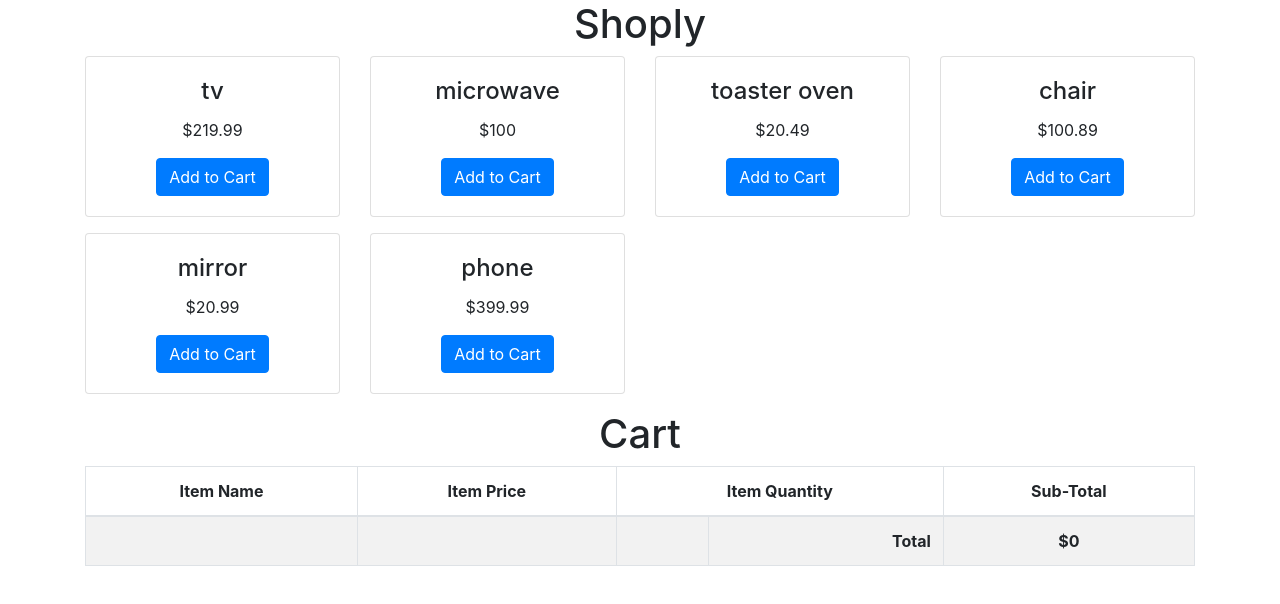
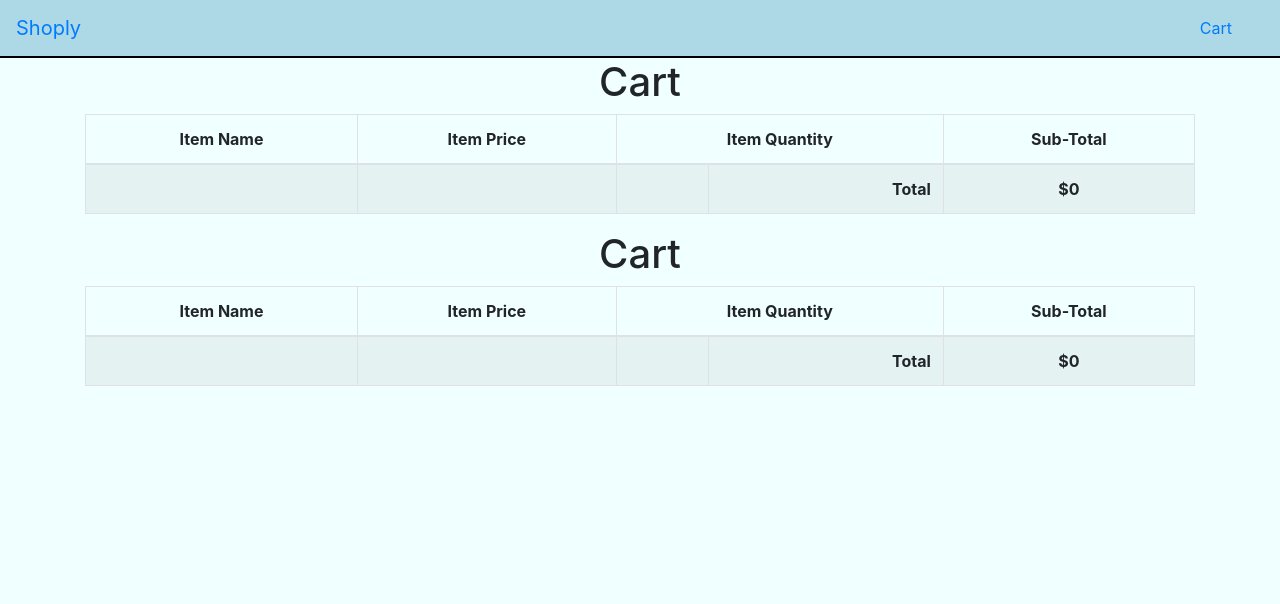
Before and after one commit to Keparoo/Shoply, a React (Create React App) app: page /cart in a window 1280 px wide. Shown: the top 604 px of the page. Built offline with nearby package versions, Linux system fonts and the light colour scheme.

Commit message:
Implement router

```diff
--- a/package.json
+++ b/package.json
@@ -11,6 +11,7 @@
     "react": "^17.0.2",
     "react-dom": "^17.0.2",
     "react-redux": "^7.2.6",
+    "react-router-dom": "^5.2.1",
     "react-scripts": "5.0.0",
     "redux": "^4.1.2",
     "web-vitals": "^2.1.4"
--- a/src/App.js
+++ b/src/App.js
@@ -1,39 +1,43 @@
 import React from 'react';
-import { useSelector, useDispatch } from 'react-redux';
-import { addToCart } from './actions';
+// import { useSelector, useDispatch } from 'react-redux';
+// import { addToCart } from './actions';
+import Navbar from './Navbar';
+import Routes from './Routes';
 import Cart from './Cart';
 import './App.css';
 
 function App() {
-	const products = useSelector((store) => store.products);
-	const dispatch = useDispatch();
+	// const products = useSelector((store) => store.products);
+	// const dispatch = useDispatch();
 
-	const add = (id, price) => {
-		dispatch(addToCart(id, price));
-	};
+	// const add = (id, price) => {
+	// 	dispatch(addToCart(id, price));
+	// };
 
-	const productList = Object.keys(products).map((id) => (
-		<div className="col-md-3 mb-3" key={id}>
-			<div className="card">
-				<div className="card-body">
-					<h4 className="card-title text-center">{products[id].name}</h4>
-					<p>${products[id].price}</p>
-					<button
-						className="btn btn-primary"
-						onClick={() => add(id, products[id].price)}
-					>
-						Add to Cart
-					</button>
-				</div>
-			</div>
-		</div>
-	));
+	// const productList = Object.keys(products).map((id) => (
+	// 	<div className="col-md-3 mb-3" key={id}>
+	// 		<div className="card">
+	// 			<div className="card-body">
+	// 				<h4 className="card-title text-center">{products[id].name}</h4>
+	// 				<p>${products[id].price}</p>
+	// 				<button
+	// 					className="btn btn-primary"
+	// 					onClick={() => add(id, products[id].price)}
+	// 				>
+	// 					Add to Cart
+	// 				</button>
+	// 			</div>
+	// 		</div>
+	// 	</div>
+	// ));
 
 	return (
-		<div className="App container">
-			<h1>Shoply</h1>
-			<div className="row">{productList}</div>
-			<Cart />
+		<div className="App">
+			<Navbar />
+			<div className="container">
+				<Routes />
+				<Cart />
+			</div>
 		</div>
 	);
 }
--- /dev/null
+++ b/src/Navbar.css
@@ -0,0 +1,9 @@
+.Navbar {
+	background-color: lightblue;
+	border-bottom: 2px solid black;
+}
+
+.nav-link.active {
+	font-weight: bold;
+	color: black;
+}
--- /dev/null
+++ b/src/Navbar.js
@@ -0,0 +1,27 @@
+import React from 'react';
+import { Link } from 'react-router-dom';
+import './Navbar.css';
+
+/* Navigation bar for site
+    Rendered on every page
+    Rendered by App\
+*/
+
+const Navbar = () => {
+	return (
+		<nav className="Navbar navbar navbar-expand-md">
+			<Link className="navbar-brand" to="/">
+				Shoply
+			</Link>
+			<ul className="navbar-nav ml-auto">
+				<li className="nav-item mr-4">
+					<Link className="nav-link" to="/">
+						Cart
+					</Link>
+				</li>
+			</ul>
+		</nav>
+	);
+};
+
+export default Navbar;
--- /dev/null
+++ b/src/ProductList.js
@@ -0,0 +1,38 @@
+import React from 'react';
+import { useSelector, useDispatch } from 'react-redux';
+import { addToCart } from './actions';
+import './ProductList.css';
+
+function ProductList() {
+	const products = useSelector((store) => store.products);
+	const dispatch = useDispatch();
+
+	const add = (id, price) => {
+		dispatch(addToCart(id, price));
+	};
+
+	const productList = Object.keys(products).map((id) => (
+		<div className="col-md-3 mb-3" key={id}>
+			<div className="card">
+				<div className="card-body">
+					<h4 className="card-title text-center">{products[id].name}</h4>
+					<p>${products[id].price}</p>
+					<button
+						className="btn btn-primary"
+						onClick={() => add(id, products[id].price)}
+					>
+						Add to Cart
+					</button>
+				</div>
+			</div>
+		</div>
+	));
+	return (
+		<div>
+			<h1>Shoply</h1>
+			<div className="row">{productList}</div>
+		</div>
+	);
+}
+
+export default ProductList;
--- /dev/null
+++ b/src/Routes.js
@@ -0,0 +1,24 @@
+import React from 'react';
+import { Switch, Redirect, Route } from 'react-router-dom';
+import ProductList from './ProductList';
+import ProductDetails from './ProductDetails';
+import Cart from './Cart';
+
+const Routes = () => {
+	return (
+		<Switch>
+			<Route path="/" exact>
+				<ProductList />
+			</Route>
+			<Route path="/products/:id" exact>
+				<ProductDetails />
+			</Route>
+			<Route path="/cart" exact>
+				<Cart />
+			</Route>
+			<Redirect to="/" />
+		</Switch>
+	);
+};
+
+export default Routes;
--- a/src/index.css
+++ b/src/index.css
@@ -1,6 +1,7 @@
 @import '~bootstrap/dist/css/bootstrap.css';
 
 body {
+	background-color: azure;
 	margin: 0;
 	font-family: -apple-system, BlinkMacSystemFont, 'Segoe UI', 'Roboto', 'Oxygen',
 		'Ubuntu', 'Cantarell', 'Fira Sans', 'Droid Sans', 'Helvetica Neue',
--- a/src/index.js
+++ b/src/index.js
@@ -7,6 +7,7 @@ import reportWebVitals from './reportWebVitals';
 import { createStore } from 'redux';
 import { Provider } from 'react-redux';
 import rootReducer from './reducers/rootReducer';
+import { BrowserRouter } from 'react-router-dom';
 
 const store = createStore(
 	rootReducer,
@@ -16,7 +17,9 @@ const store = createStore(
 ReactDOM.render(
 	<React.StrictMode>
 		<Provider store={store}>
-			<App />
+			<BrowserRouter>
+				<App />
+			</BrowserRouter>
 		</Provider>
 	</React.StrictMode>,
 	document.getElementById('root')
```
Also changed, not shown: src/ProductList.css (added), 1 other file (tests, documents, lock files or other folders).
